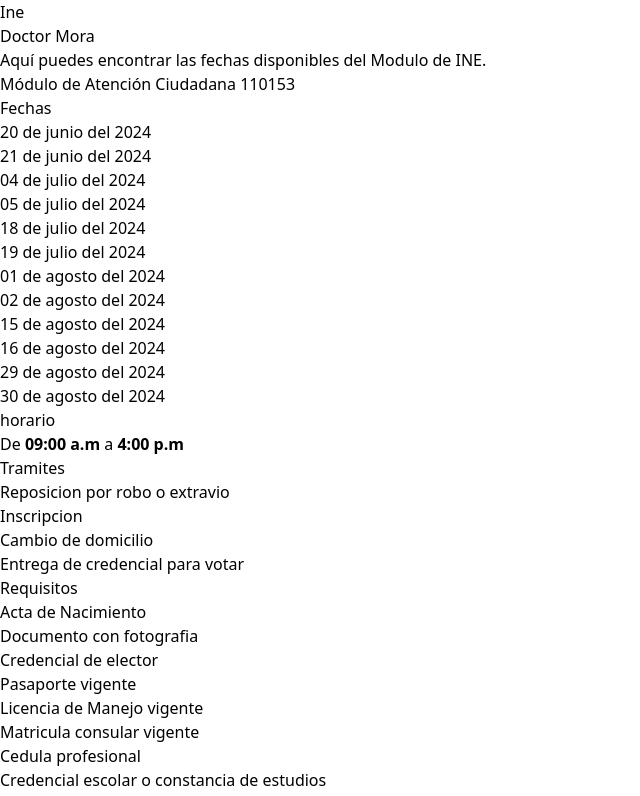
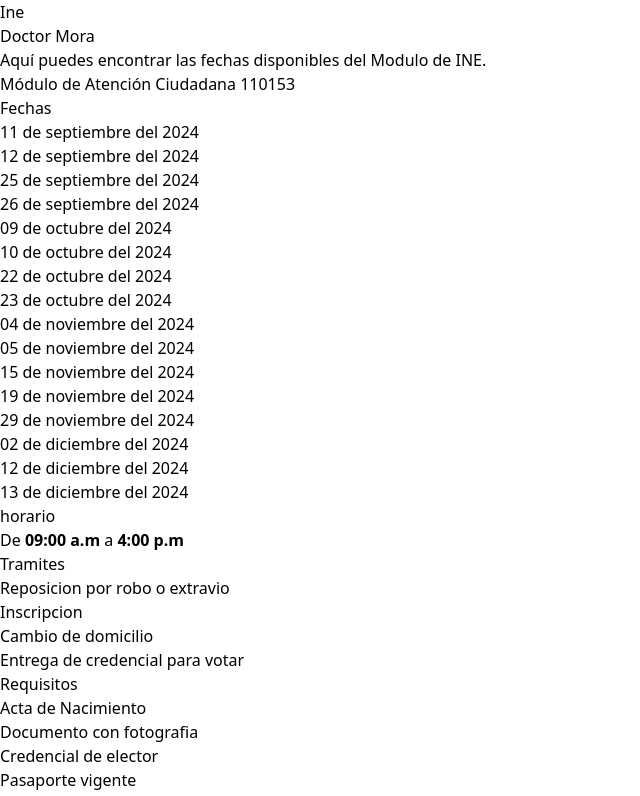
Before and after one commit to cesarpgasuz/ine-doctormora, a React (Vite) app: page / in a window 1280 px wide. Shown: the top 796 px of the page, without its empty margins (0-640 px from the left). Built offline with nearby package versions, Linux system fonts and the light colour scheme.

Commit message:
add: nuevas fechas

```diff
--- a/src/data/index.js
+++ b/src/data/index.js
@@ -1,15 +1,20 @@
  export const DAYS = [
     {
         id: 1,
-        dias: ['06/20/24', '06/21/24']
+        dias: ['09/11/24', '09/12/24', '09/25/24', '09/26/24']
     },
     {
         id: 2,
-        dias: ['07/04/24', '07/05/24', '07/18/24', '07/19/24']
+        dias: ['10/09/24', '10/10/24', '10/22/24', '10/23/24']
     },
     {
         id: 3,
-        dias: ['08/01/24', '08/02/24', '08/15/24', '08/16/24', '08/29/24', '08/30/24']
+        dias: ['11/04/24', '11/05/24', '11/15/24', '11/19/24', '11/29/24']
+
+    },
+    {
+        id: 4,
+        dias: ['12/02/24', '12/12/24', '12/13/24']
 
     }
 ]
```
